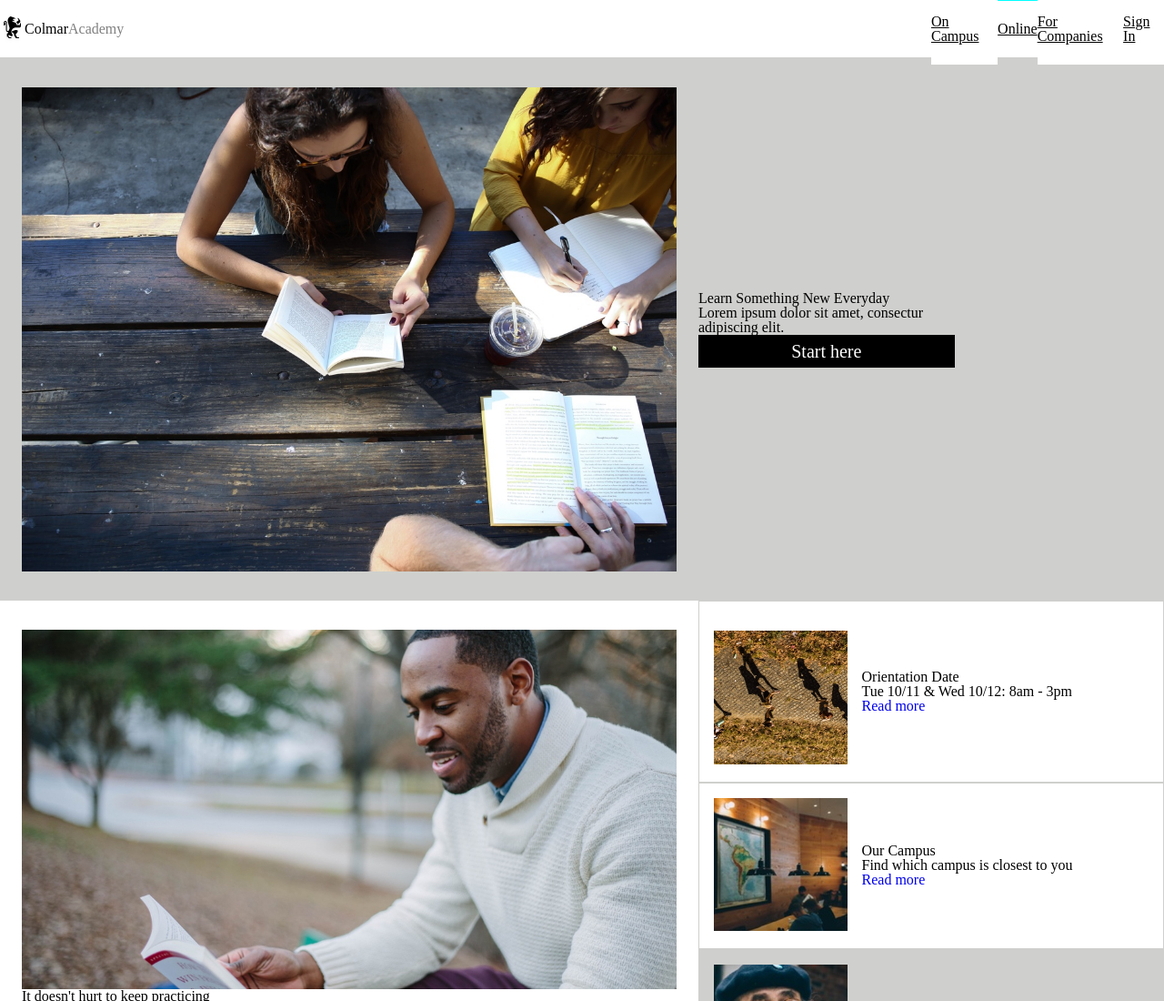
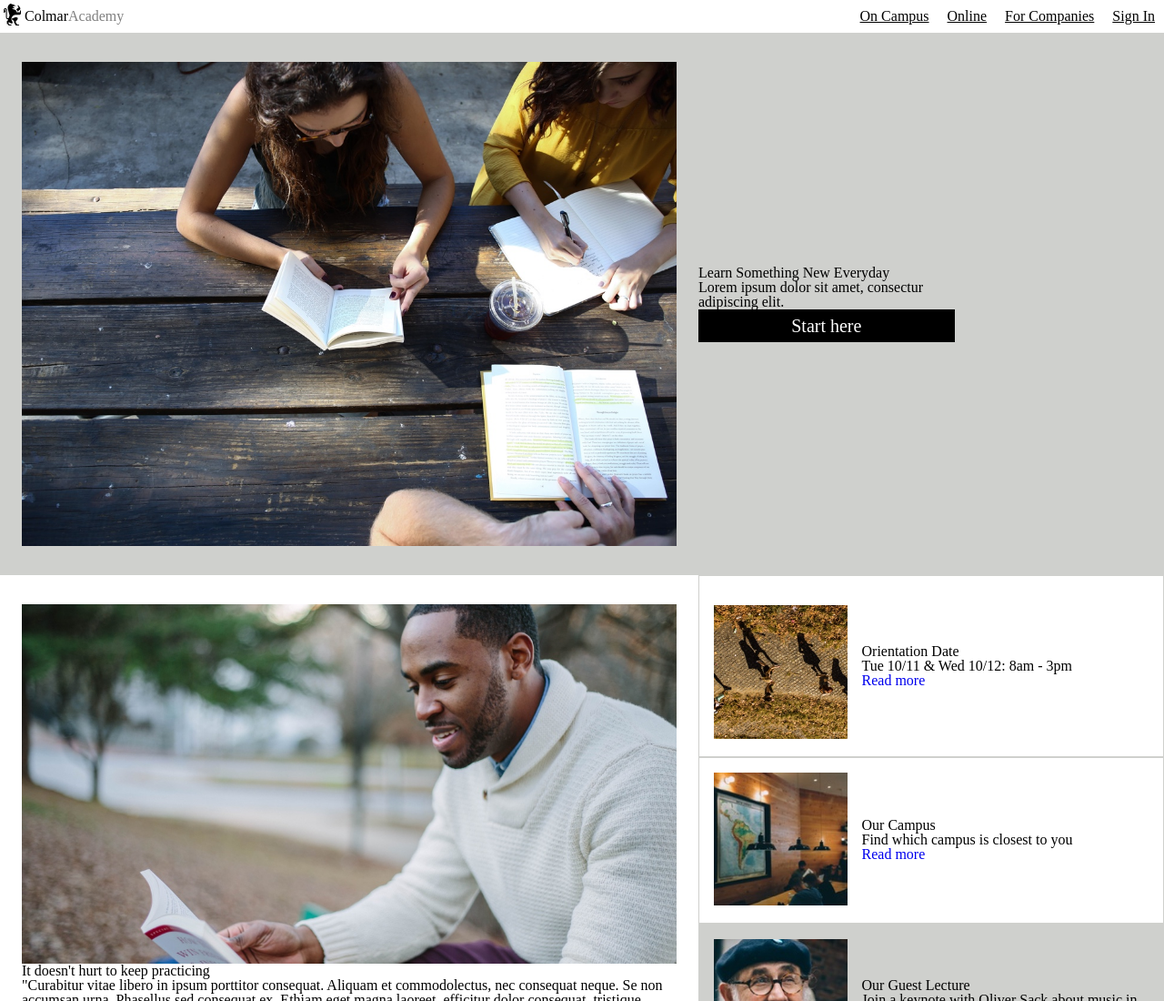
Before and after one commit to mmcguire91/Colmar-Academy, a plain HTML site: page index.html in a window 1280 px wide. Shown: the top 1100 px of the page at 91% size. Drawn offline with Linux system fonts and the light colour scheme.

Commit message:
conducted formatting changes. Issues with heading properties

```diff
--- a/resources/css/style.css
+++ b/resources/css/style.css
@@ -3,12 +3,24 @@
 */
 * {
   box-sizing: border-box;
+  font-size: 18px;
 }
+
+h1 {
+    display: block;
+    font-size: 2rem;
+    margin-top: 0.67rem;
+    margin-bottom: 0.67rem;
+    margin-left: 0;
+    margin-right: 0;
+    font-weight: bold;
+}
+
 
 .header {
   display: flex;
-  height: 64px;
-  border-bottom: 1px solid #cfd0cd;
+/*  height: 64px;*/
+/*  border-bottom: 1px solid #cfd0cd;*/
   justify-content: space-between;
 }
 
@@ -18,27 +30,29 @@
 }
 
 .nav-box {
-  background-color: cyan;
+/*  background-color: cyan;*/
   display: flex;
-  align-items: center;
-  width: 20%;
+/*  align-items: center;*/
+/*  width: 20%; */
 }
 
-.nav-items {
+/*.nav-items {
   width: 100%;
-}
+}*/
 
 .nav-items li {
-  display: inline;
+/*  display: inline;*/
+  list-style-type: none;
   background-color: white;
-  padding: 23px 0px;
+  padding: 10px;
+/*  padding: 23px 0px;*/
   justify-content: space-between;
 }
 
 .nav-items ul {
 display: flex;
-justify-content: space-between;
-align-items: center;
+/*justify-content: space-between;*/
+/*align-items: center;*/
 }
 
 ul {
@@ -46,7 +60,7 @@ ul {
 }
 
 .nav-items li a {
-display: inline;
+/*display: inline;*/
   color: black;
 }
 
```
